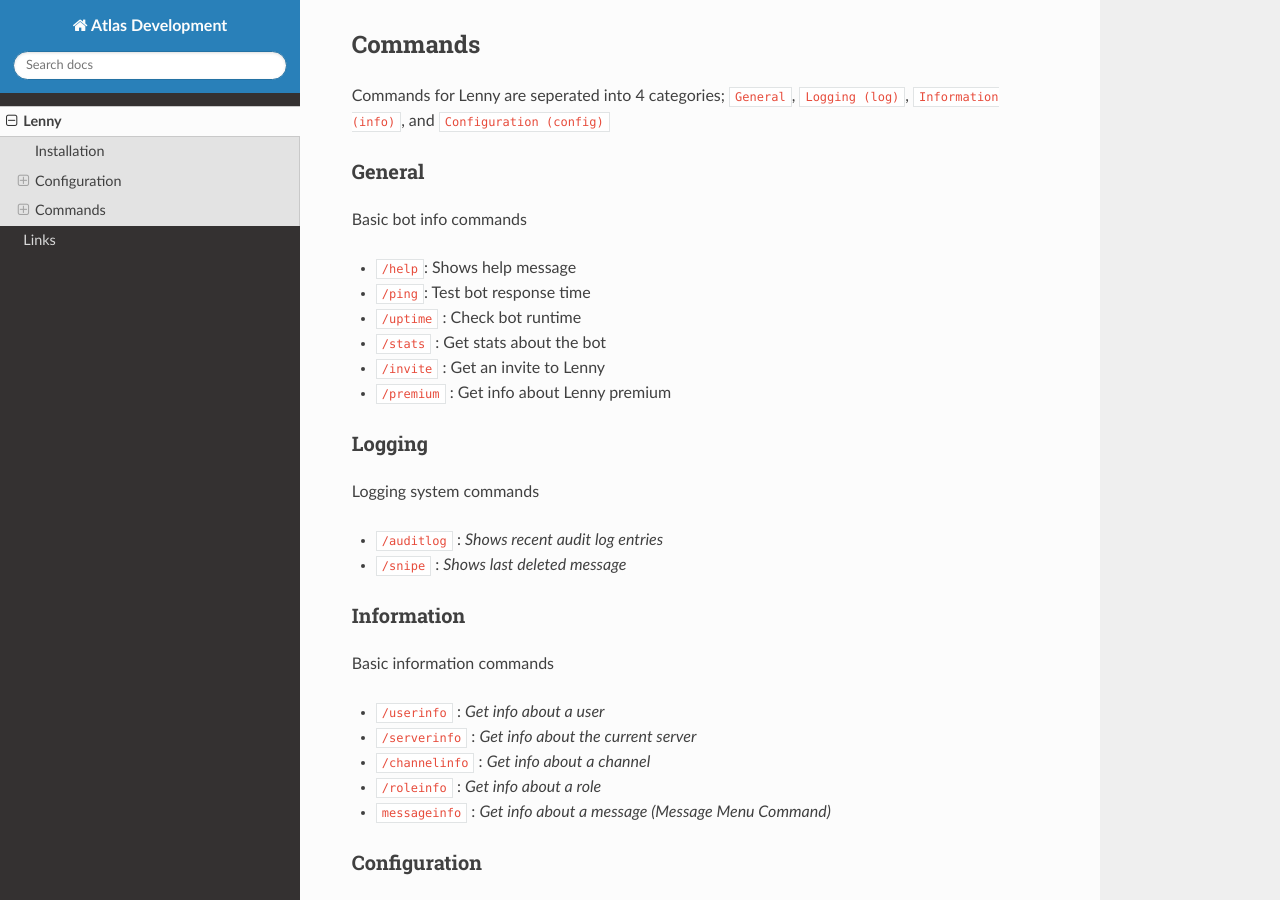
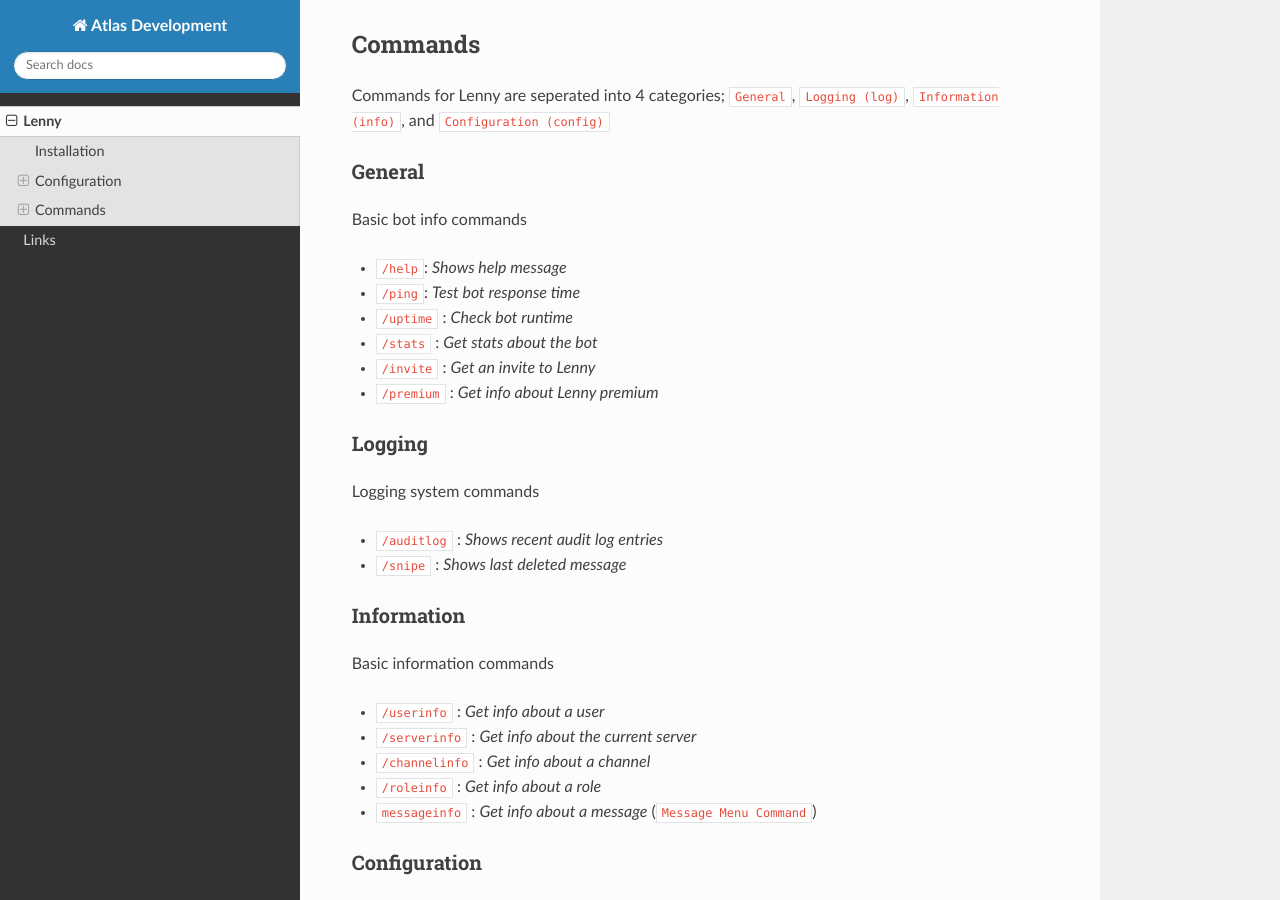
Before and after one commit to madebyatlas/docs, a Sphinx documentation site: the page built from docs/source/lenny.rst, in a window 1280 px wide and 900 px high, scrolled down 1502 px. Built offline with Sphinx 7.4.7 and the Read the Docs theme 3.1.0, drawn with Linux system fonts in a browser that asks for light colours.

```diff
--- a/docs/source/lenny.rst
+++ b/docs/source/lenny.rst
@@ -74,17 +74,17 @@ General
 
 Basic bot info commands
 
-* ``/help``: Shows help message
+* ``/help``: *Shows help message*
 
-* ``/ping``: Test bot response time
+* ``/ping``: *Test bot response time*
 
-* ``/uptime`` : Check bot runtime
+* ``/uptime`` : *Check bot runtime*
 
-* ``/stats`` : Get stats about the bot
+* ``/stats`` : *Get stats about the bot*
 
-* ``/invite`` : Get an invite to Lenny
+* ``/invite`` : *Get an invite to Lenny*
 
-* ``/premium`` : Get info about Lenny premium
+* ``/premium`` : *Get info about Lenny premium*
 
 Logging
 -------
@@ -108,17 +108,17 @@ Basic information commands
 
 * ``/roleinfo`` : `Get info about a role`
 
-* ``messageinfo`` : `Get info about a message (Message Menu Command)`
+* ``messageinfo`` : `Get info about a message` (``Message Menu Command``)
 
 Configuration
 -------------
 
 Commands for configuration of Lenny
 
-``/config`` : *Setup logging channels* (See `Configuration <https://docs.madebyatlas.dev/en/latest/lenny.html#configuration>`_)
+* ``/config`` : *Setup logging channels* (See `Configuration <https://docs.madebyatlas.dev/en/latest/lenny.html#configuration>`_)
 
-``/confighelp`` : *Get specific info on log types*
+* ``/confighelp`` : *Get specific info on log types*
 
-``/configview`` : *View stored config data*
+* ``/configview`` : *View stored config data*
 
-``/configclear`` : *Clears stored config data*
+* ``/configclear`` : *Clears stored config data*
```
